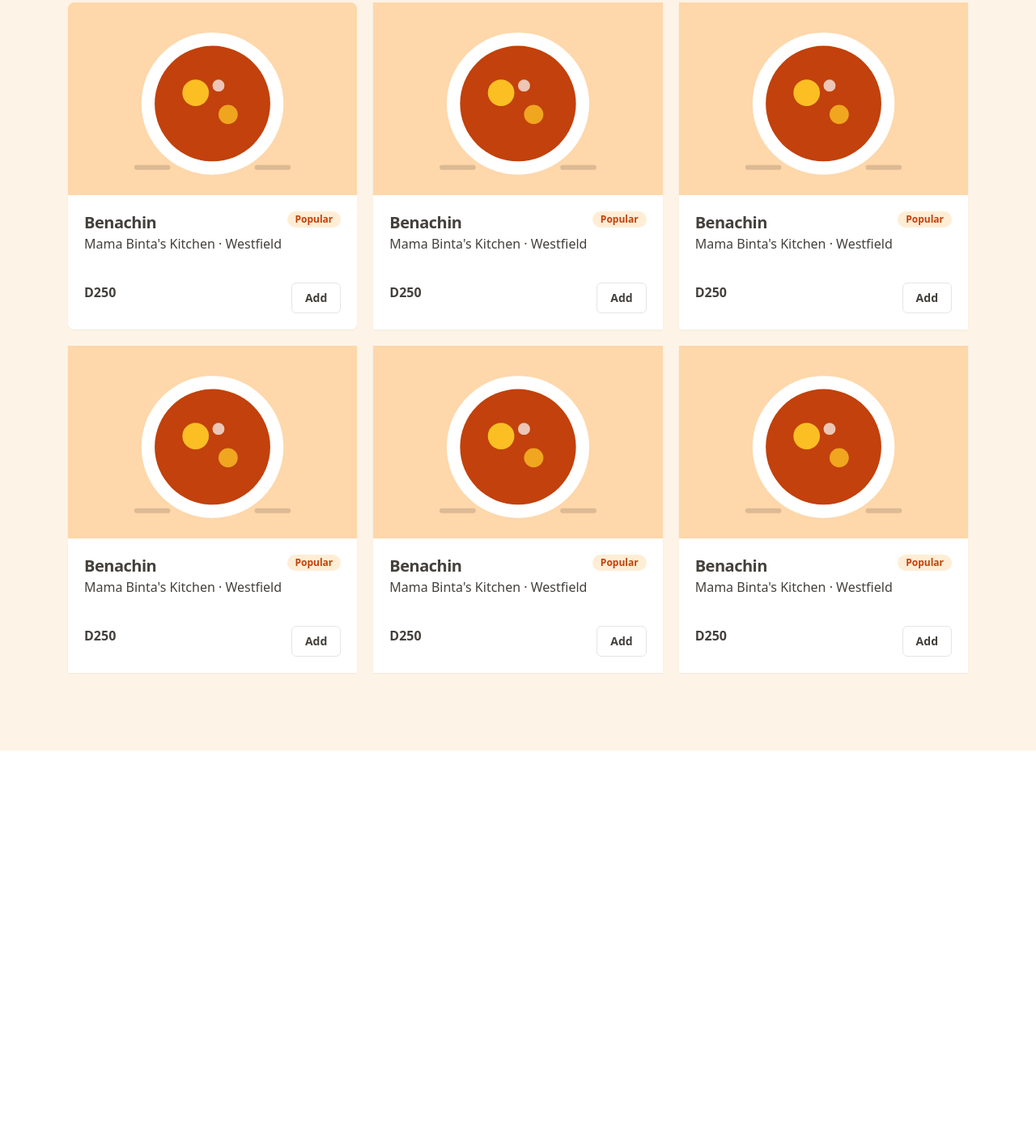
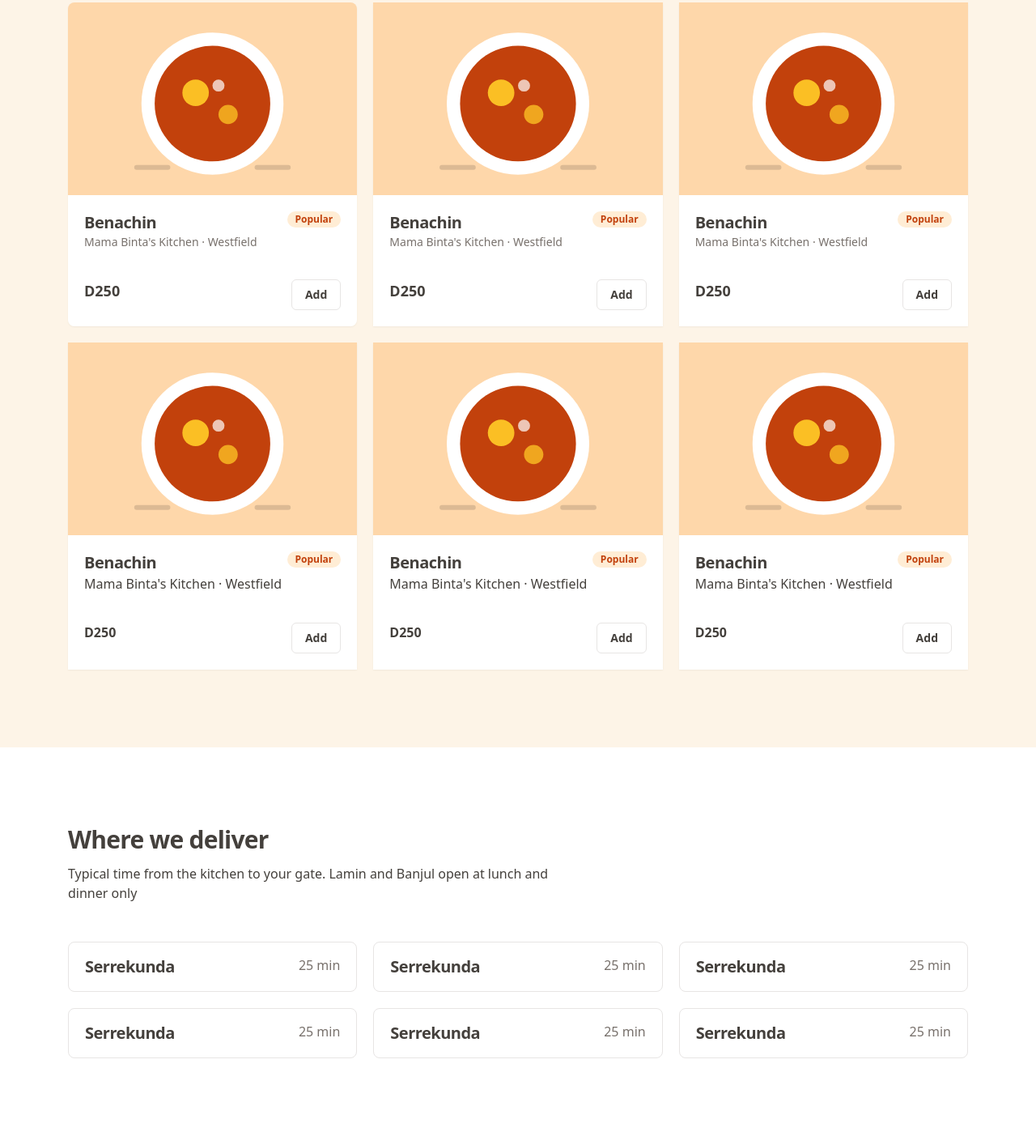
Before and after one commit to jassehcodecamp/chop-chop-restaurant-project-CS200, a website built with Vite: page index.html in a window 1280 px wide. Shown: the part 1561-2964 px from the top of the page at 81% size. Before the commit the page ends 2488 px from the top, so only its background shows below. Built offline with nearby package versions, Linux system fonts and the light colour scheme.

Commit message:
implement the 'Where we deliver' section

```diff
--- a/index.html
+++ b/index.html
@@ -115,7 +115,7 @@
               <div class="flex justify-between items-start">
                 <div class="">
                   <h3 class="text-xl font-semibold tracking-tight">Benachin</h3>
-                  <p class="max-w-prose">Mama Binta's Kitchen &middot; Westfield</p>
+                  <p class="max-w-prose text-ink-3 text-sm">Mama Binta's Kitchen &middot; Westfield</p>
                 </div>
                 <span class="px-2.5 py-0.5 rounded-full bg-chop-soft text-xs font-semibold text-chop-dark">
                   Popular
@@ -123,7 +123,7 @@
               </div>
 
               <div class="flex justify-between pt-5 mt-4">
-                <span class="font-semibold">D250</span>
+                <span class="text-lg font-semibold">D250</span>
 
                 <button class="px-4 py-2 text-sm border border-line rounded-md font-semibold">Add</button>
               </div>
@@ -142,7 +142,7 @@
               <div class="flex justify-between items-start">
                 <div class="">
                   <h3 class="text-xl font-semibold tracking-tight">Benachin</h3>
-                  <p class="max-w-prose">Mama Binta's Kitchen &middot; Westfield</p>
+                  <p class="max-w-prose  text-ink-3 text-sm">Mama Binta's Kitchen &middot; Westfield</p>
                 </div>
                 <span class="px-2.5 py-0.5 rounded-full bg-chop-soft text-xs font-semibold text-chop-dark">
                   Popular
@@ -150,7 +150,7 @@
               </div>
 
               <div class="flex justify-between pt-5 mt-4">
-                <span class="font-semibold">D250</span>
+                <span class="font-semibold text-lg">D250</span>
 
                 <button class="px-4 py-2 text-sm border border-line rounded-md font-semibold">Add</button>
               </div>
@@ -169,7 +169,7 @@
               <div class="flex justify-between items-start">
                 <div class="">
                   <h3 class="text-xl font-semibold tracking-tight">Benachin</h3>
-                  <p class="max-w-prose">Mama Binta's Kitchen &middot; Westfield</p>
+                  <p class="max-w-prose  text-ink-3 text-sm">Mama Binta's Kitchen &middot; Westfield</p>
                 </div>
                 <span class="px-2.5 py-0.5 rounded-full bg-chop-soft text-xs font-semibold text-chop-dark">
                   Popular
@@ -177,7 +177,7 @@
               </div>
 
               <div class="flex justify-between pt-5 mt-4">
-                <span class="font-semibold">D250</span>
+                <span class="font-semibold text-lg">D250</span>
 
                 <button class="px-4 py-2 text-sm border border-line rounded-md font-semibold">Add</button>
               </div>
@@ -267,6 +267,47 @@
         </div>
       </div>
     </section>
+
+    <section class="py-16 lg:py-24 ">
+      <div class="max-w-6xl mx-auto px-5 lg:gap-16">
+        <div>
+          <h2 class="text-3xl font-semibold tracking-tight">Where we deliver</h2>
+          <p class="max-w-prose mt-3">Typical time from the kitchen to your gate. Lamin and Banjul open at lunch and
+            dinner only</p>
+        </div>
+
+        <div class="mt-12 grid grid-cols-3 gap-5">
+          <div class="flex justify-between px-5 py-4 rounded-lg border border-px border-line">
+            <p class="capitalize text-xl font-semibold tracking-tight">serrekunda</p>
+            <span class="text-ink-3">25 min</span>
+          </div>
+
+          <div class="flex justify-between px-5 py-4 rounded-lg border border-px border-line">
+            <p class="capitalize text-xl font-semibold tracking-tight">serrekunda</p>
+            <span class="text-ink-3">25 min</span>
+          </div>
+
+          <div class="flex justify-between px-5 py-4 rounded-lg border border-px border-line">
+            <p class="capitalize text-xl font-semibold tracking-tight">serrekunda</p>
+            <span class="text-ink-3">25 min</span>
+          </div>
+
+          <div class="flex justify-between px-5 py-4 rounded-lg border border-px border-line">
+            <p class="capitalize text-xl font-semibold tracking-tight">serrekunda</p>
+            <span class="text-ink-3">25 min</span>
+          </div>
+
+          <div class="flex justify-between px-5 py-4 rounded-lg border border-px border-line">
+            <p class="capitalize text-xl font-semibold tracking-tight">serrekunda</p>
+            <span class="text-ink-3">25 min</span>
+          </div>
+
+          <div class="flex justify-between px-5 py-4 rounded-lg border border-px border-line">
+            <p class="capitalize text-xl font-semibold tracking-tight">serrekunda</p>
+            <span class="text-ink-3">25 min</span>
+          </div>
+        </div>
+    </section>
   </main>
   <footer></footer>
 </body>
```
